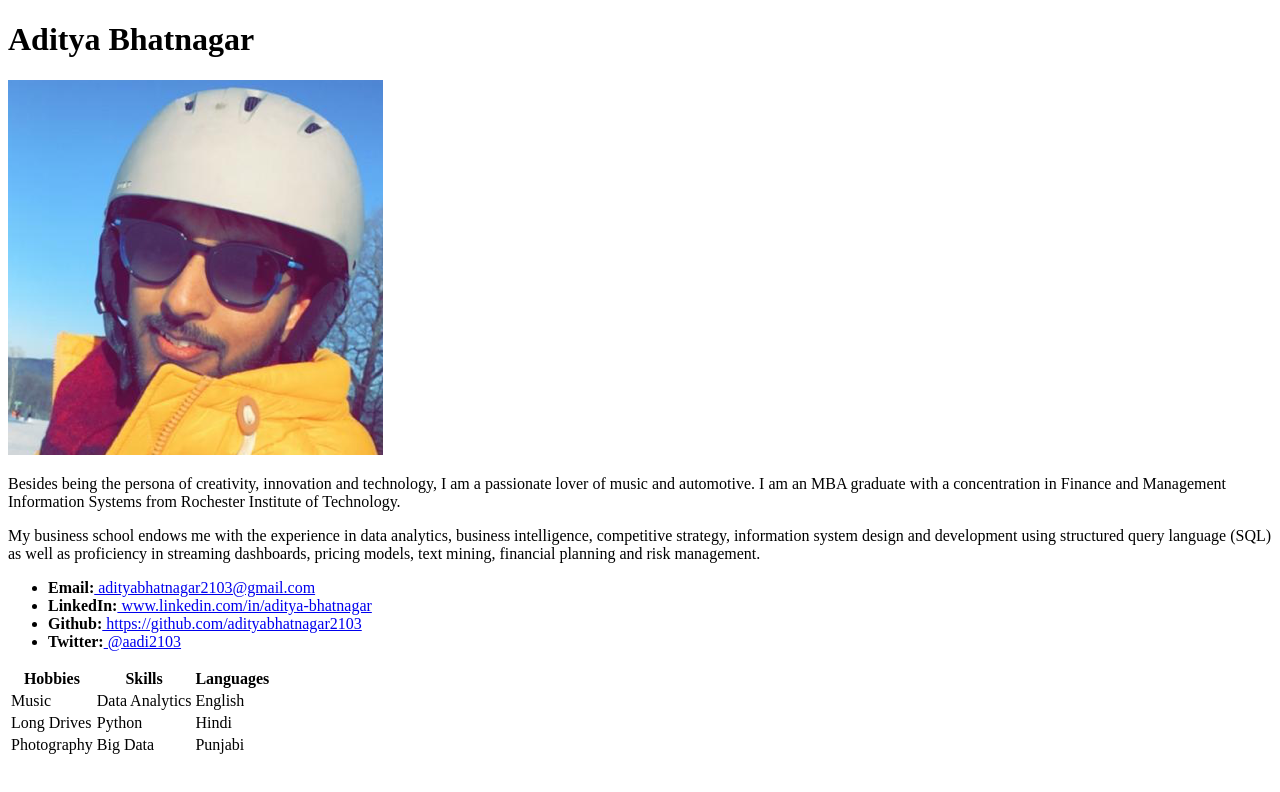
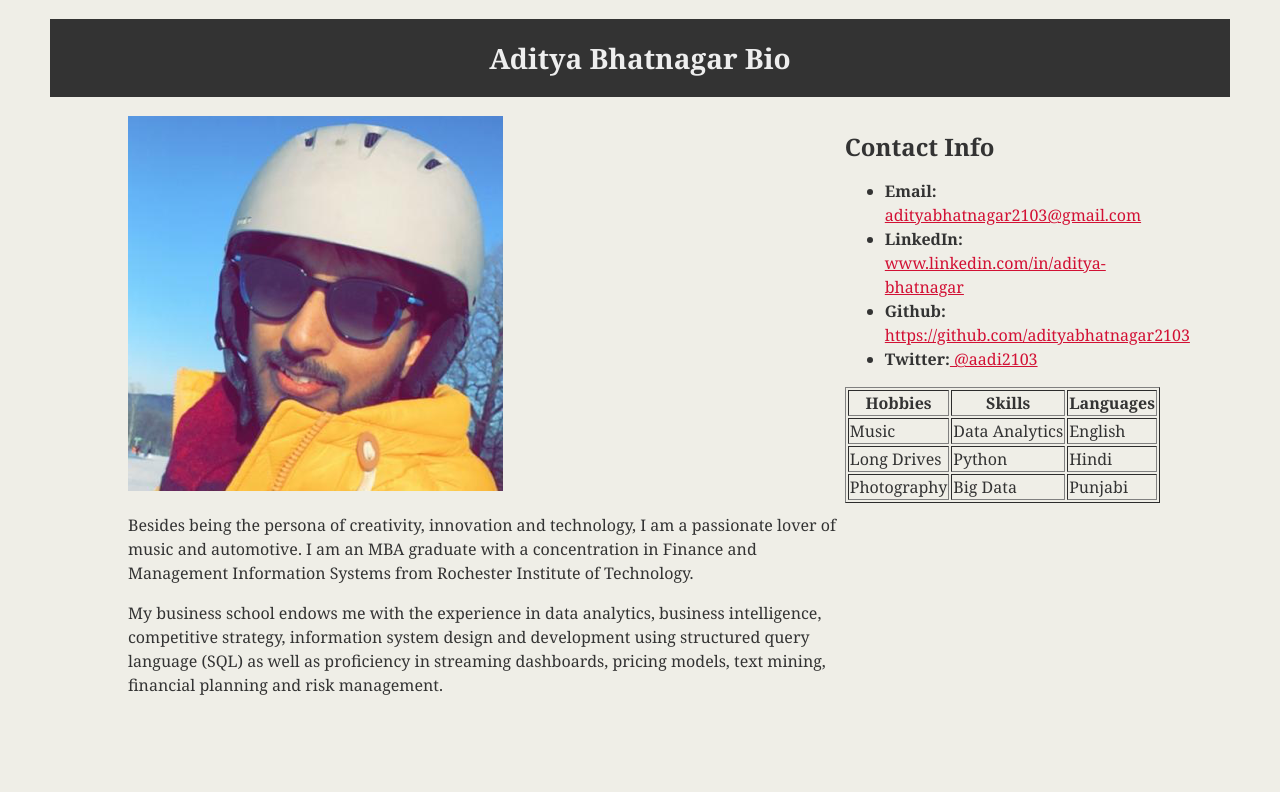
Before and after one commit to aadi2103/adityabhatnagar2103.github.io, a plain HTML site: page index.html in a window 1280 px wide. Drawn offline with Linux system fonts and the light colour scheme.

Commit message:
Update index.html

```diff
--- a/index.html
+++ b/index.html
@@ -4,28 +4,46 @@
   <meta charset="UTF-8">
   <title>Activity 1: Basic HTML Bio</title>
 </head>
-  <h1>Aditya Bhatnagar</h1>
+    <meta charset="UTF-8">
+    <title>Aditya Bhatnagar</title>
+    <link rel="stylesheet" type="text/css" href="style.css">
+
 <body>
+    <header>
+        <h1>Aditya Bhatnagar Bio</h1>
+    </header>
+
+    <div class="container">
+        <section id="main-bio">
+            <section id="figure">
+                <div>
                     <img src="Picture1.png" alt="That's me..killing it at, Mount Killington!">
+                        <div id="bio-name">
 
+                        </div>
+                </div>
+            </section>
             <p>
                 Besides being the persona of creativity, innovation and technology, I am a passionate lover of music and automotive. I am an MBA graduate with a concentration in Finance and Management Information Systems from Rochester Institute of Technology.
-
             </p>
 
             <p>
                 My business school endows me with the experience in data analytics, business intelligence, competitive strategy, information system design and development using structured query language (SQL) as well as proficiency in streaming dashboards, pricing models, text mining, financial planning and risk management.
             </p>
+        </section>
 
+        <aside id="contact-info">
+            <h2>Contact Info</h2>
             <ul>
                 <li><strong>Email:</strong><a href="#"> adityabhatnagar2103@gmail.com</a></li>
                 <li><strong>LinkedIn:</strong><a href="#"> www.linkedin.com/in/aditya-bhatnagar</a></li>
                 <li><strong>Github:</strong><a href="#"> https://github.com/adityabhatnagar2103</a></li>
                 <li><strong>Twitter:</strong><a href="#"> @aadi2103</a></li>
+            </ul>
+          </aside>
+    </div>
 
-  </ul>
-
-  <table>
+  <table border="1">
     <tr>
       <th>Hobbies</th>
       <th>Skills</th>
```
Lines whose indentation alone changed are shown as unchanged.
